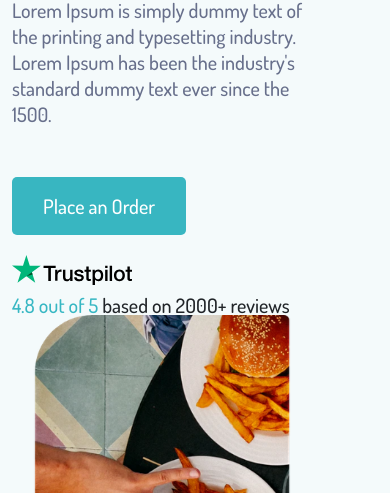
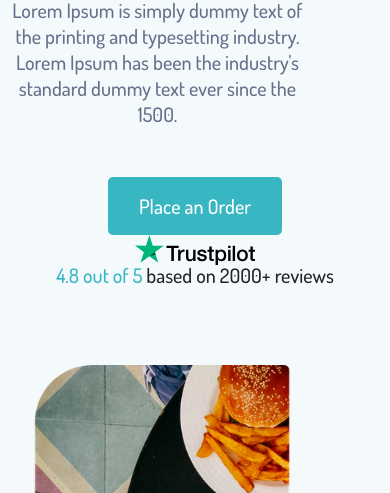
Before and after one commit to gulcin46/food, a plain HTML site: page index.html in a window 390 px wide. Shown: the part 607-1100 px from the top of the page. Drawn offline with nearby package versions, Linux system fonts and the light colour scheme.

Commit message:
beiutiful

```diff
--- a/_beautiful.sass
+++ b/_beautiful.sass
@@ -23,13 +23,12 @@
             margin: 20px 0 10px
         h4
             font-size: 20px
-    @media screen and ( max-width: 991px )
-        .row
-            display: flex
-            flex-direction: column
-            justify-content: center
-            align-items: center
-            .box
-
-                .textbox
-                    width: 300px
+    @media screen and ( max-width: 991px)
+        .box
+            width: 700px
+            margin: auto
+            text-align: center
+            .imgbox
+                margin: auto
+            h4
+                margin-bottom: 80px
```
Also changed, not shown: index.html (+1 -1 lines), style.css, 1 other file.
